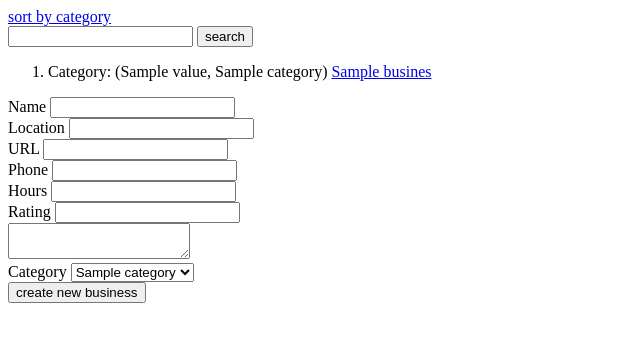
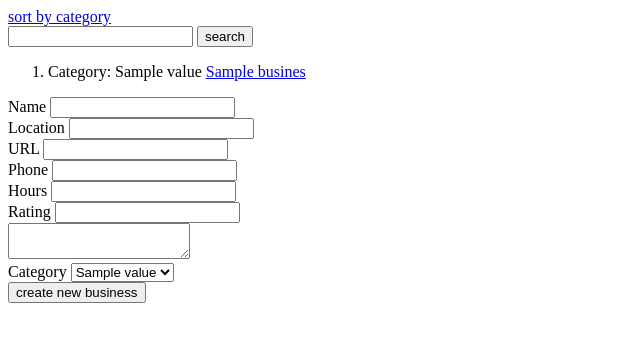
Before and after one commit to kmichala/testing, a Flask app: template templates/businesses.html in a window 1280 px wide. Shown: the top 342 px of the page, without its empty margins (0-640 px from the left). Run offline with Flask 2, Linux system fonts and the light colour scheme; the template is opened without the code that fills it: most values are stand-ins (such as "Sample title", 1, 10 or a date in 2020).

Commit message:
Update businesses.html

```diff
--- a/templates/businesses.html
+++ b/templates/businesses.html
@@ -48,9 +48,9 @@
   <br>
   <label>Category
   <select name="category">
-    {% for value, label in categories %}
+    {% for value in categories %}
     <option value="{{ value }}" {% if business.category == value %}selected{% endif %}>
-      {{ label }}
+      {{ value }}
     </option>
     {% endfor %}
     </select>
```
